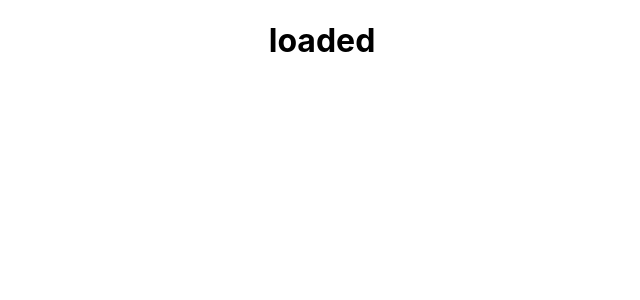
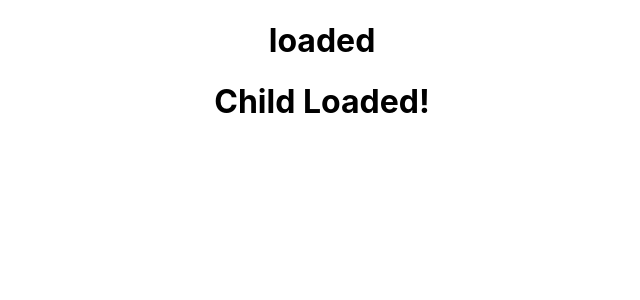
Before and after one commit to NickdevC/react-component-lifecycles, a React (Create React App) app in the folder my-app/: page / in a window 1280 px wide. Shown: the top 300 px of the page, without its empty margins (318-958 px from the left). Built offline with nearby package versions, Linux system fonts and the light colour scheme.

Commit message:
Import LifeCyclesCDMChild child component

```diff
--- a/my-app/src/components/LifeCyclesCDM.js
+++ b/my-app/src/components/LifeCyclesCDM.js
@@ -1,4 +1,5 @@
 import React, { Component } from 'react'
+import LifeCyclesCDMChild from './LifeCyclesCDMChild';
 
 export class LifeCyclesCDM extends Component {
     constructor(props) {
@@ -27,6 +28,7 @@
         return (
             <div>
                 <h1>{this.state.data}</h1>
+                <LifeCyclesCDMChild />
             </div>
         )
     }
```
